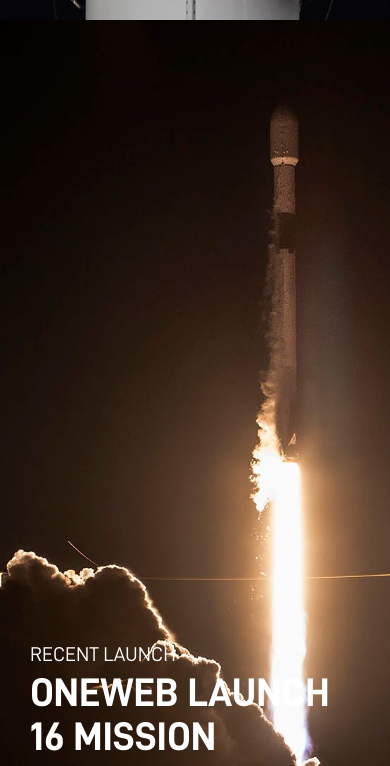
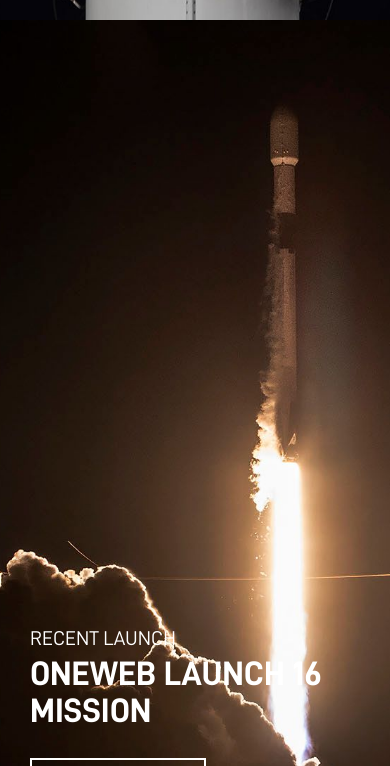
Before and after one commit to Hitstar53/SpaceX-Website, a plain HTML site: page index.html in a window 390 px wide. Shown: the part 824-1590 px from the top of the page. Drawn offline with Linux system fonts and the light colour scheme.

Commit message:
text ui test
Signed-off-by: Hatim Sawai <hatimsawai76@gmail.com>

```diff
--- a/css/style.css
+++ b/css/style.css
@@ -556,12 +556,12 @@ footer ul li a:hover {
 
 @media (max-width: 600px) {
     .section-content {
-        bottom: 20px;
+        bottom: 50px;
         left: 30px;
-        width: 80%;
+        width: 85%;
     }
     .section-content h1 {
-        font-size: 40px;
+        font-size: 34px;
     }
     .section-content-center h1 {
         font-size: 45px;
```
